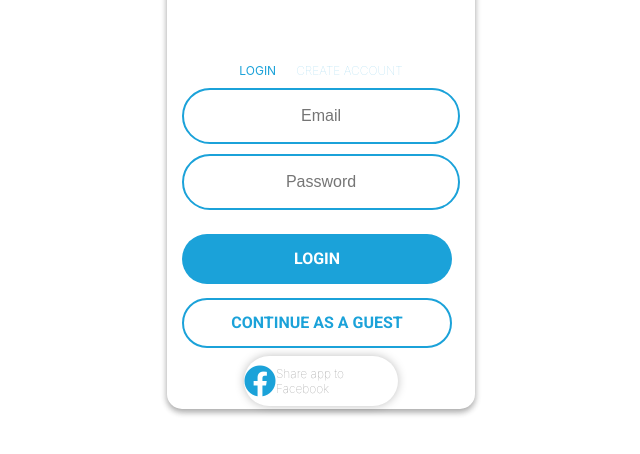
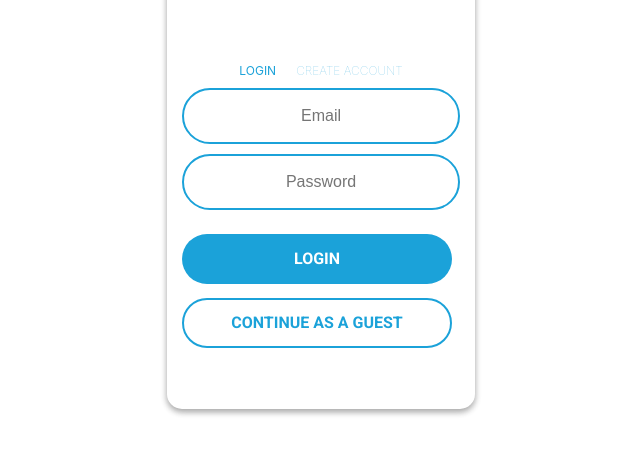
Before and after one commit to NathanCowley-Cooper/smart-moves-app, a React (Create React App) app: page /login in a window 1280 px wide. Shown: the part 300-754 px from the top of the page, without its empty margins (319-959 px from the left). Built offline with nearby package versions, Linux system fonts and the light colour scheme.

Commit message:
fixed glitch

```diff
--- a/src/App.jsx
+++ b/src/App.jsx
@@ -16,7 +16,7 @@ import { UserContext } from "./components/User Authentication/userContext";
 import { User } from "./components/User Authentication/user";
 import ErgonomicPage from "./pages/Page Render Component/ergonomicPage";
 import StretchDailyPage from "./pages/Page Render Component/stretchDailyPage";
-import StretchOfficePage from "./pages/Page Render Component/stretchDailyPage";
+import StretchOfficePage from "./pages/Page Render Component/stretchOfficePage";
 
 import HamstringTimerPage from "./pages/Timer Pages/hamstringTimer";
 import SeatForwardTimerPage from "./pages/Timer Pages/seatForwardTimer";
--- a/src/master/pages/login.scss
+++ b/src/master/pages/login.scss
@@ -50,7 +50,7 @@
         font-weight: 100;
         color: $brand-blue;
         margin:10px;
-        filter: opacity(40%);
+        filter: opacity(60%);
 
     }
 }
--- a/src/pages/User Authentication/login.jsx
+++ b/src/pages/User Authentication/login.jsx
@@ -57,10 +57,10 @@ class Login extends React.Component  {
         <div className="loginUser">{this.setUser}</div>
 
 
-        <a className="facebook-share" href="http://www.facebook.com/sharer.php?u=https://optimistic-sammet-033af5.netlify.app/" style={{textDecoration: 'none' }}>
+        {/* <div className="googleSignUp"  style={{textDecoration: 'none' }}>
           <i className="fab fa-facebook" alt="Icon"></i>
-          <h4>Share app to Facebook</h4>
-        </a>
+          <h4>Login to Google</h4>
+        </div> */}
       </div>
     );
   }
```
Also changed, not shown: src/dist/dist.css.
